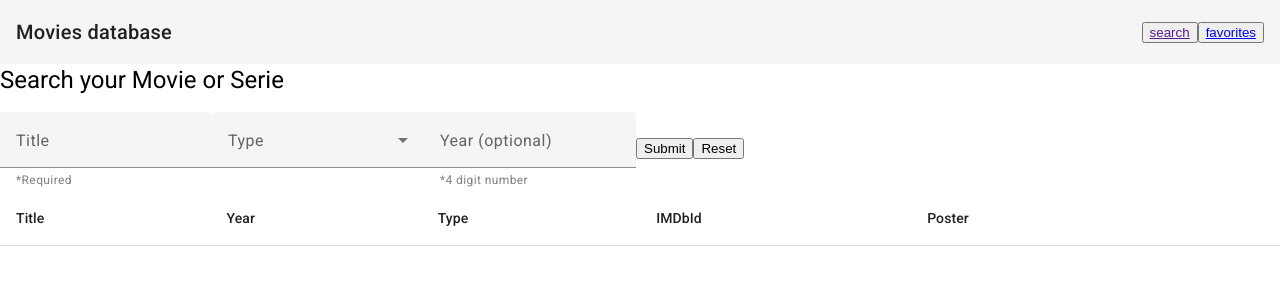
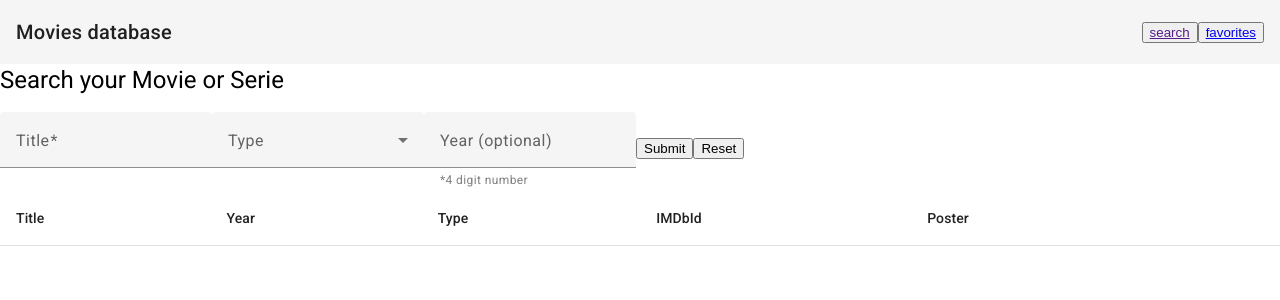
Before and after one commit to EduGese/ScreenPulse-frontApp, an Angular app: page / in a window 1280 px wide. Shown: the top 300 px of the page. Built offline with nearby package versions, Linux system fonts and the light colour scheme.

Commit message:
Make title field required:  - - Add atribute required to input field  - Check in tyscript and send toast

```diff
--- a/src/app/search/pages/search.component.html
+++ b/src/app/search/pages/search.component.html
@@ -6,8 +6,9 @@
 
     <mat-form-field appearance="fill">
       <mat-label>Title</mat-label>
-      <input matInput type="text" name="title"  [(ngModel)]="title">
-      <mat-hint >*Required</mat-hint>
+      <input matInput type="text" name="title"  [(ngModel)]="title" required
+      #titleInput="ngModel">
+
     </mat-form-field>
 
     <mat-form-field>
--- a/src/app/search/pages/search.component.ts
+++ b/src/app/search/pages/search.component.ts
@@ -29,6 +29,12 @@ export class SearchComponent {
 
   onSubmit(){
     this.type = this.type=== 'all' ? '' : this.type;
+
+    if(this.title == '') {
+      this.toastrService.error('Field title required');
+      return;
+    }
+
     if(this.year && !/^[0-9]{4}$/.test(this.year)) {
       this.toastrService.error('Year must be a 4 digit number');
       return;
```
